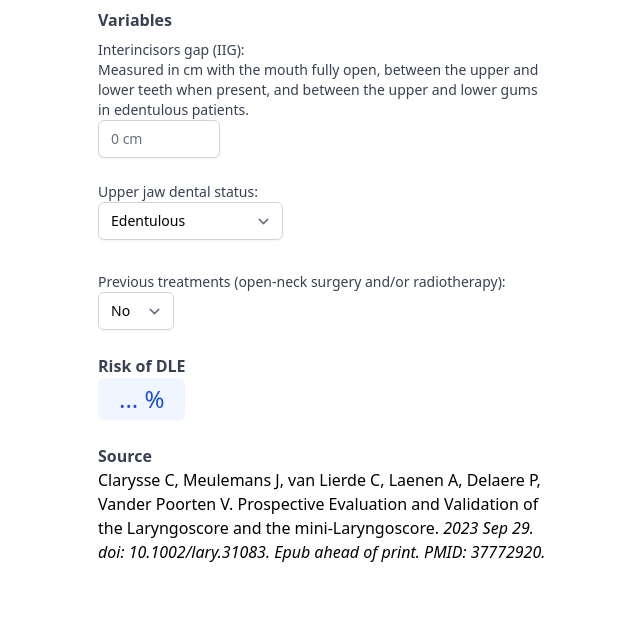
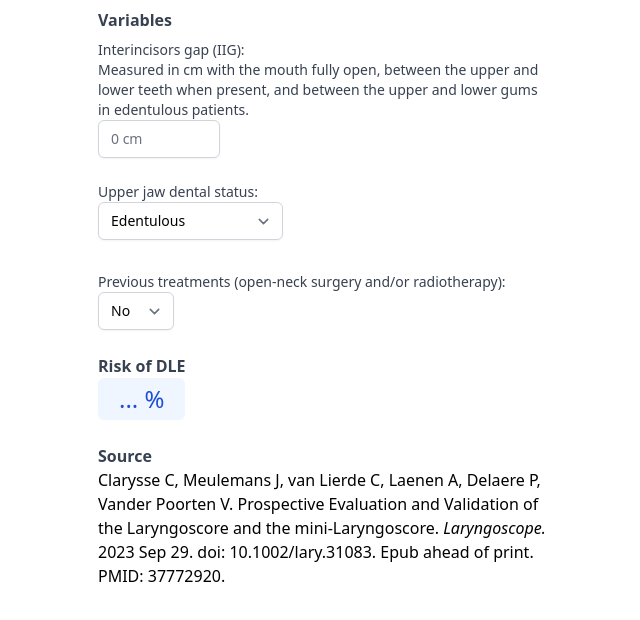
Before and after one commit to Tiro-health/risk-of-DLE-calculator.github.io, a website: page index.html in a window 1280 px wide. Shown: the part 168-788 px from the top of the page, without its empty margins (318-958 px from the left). Drawn offline with nearby package versions, Linux system fonts and the light colour scheme.

Commit message:
Cursive source

```diff
--- a/index.html
+++ b/index.html
@@ -121,7 +121,7 @@
 
             <div>
               <label>Clarysse C, Meulemans J, van Lierde C, Laenen A, Delaere P, Vander Poorten V. Prospective Evaluation and Validation of the Laryngoscore and the mini-Laryngoscore.
-              <i><Laryngoscope./i> 2023 Sep 29. doi: 10.1002/lary.31083. Epub ahead of print. PMID: 37772920.
+              <i>Laryngoscope.</i> 2023 Sep 29. doi: 10.1002/lary.31083. Epub ahead of print. PMID: 37772920.
               </label>
             </div>
           </div>
```
